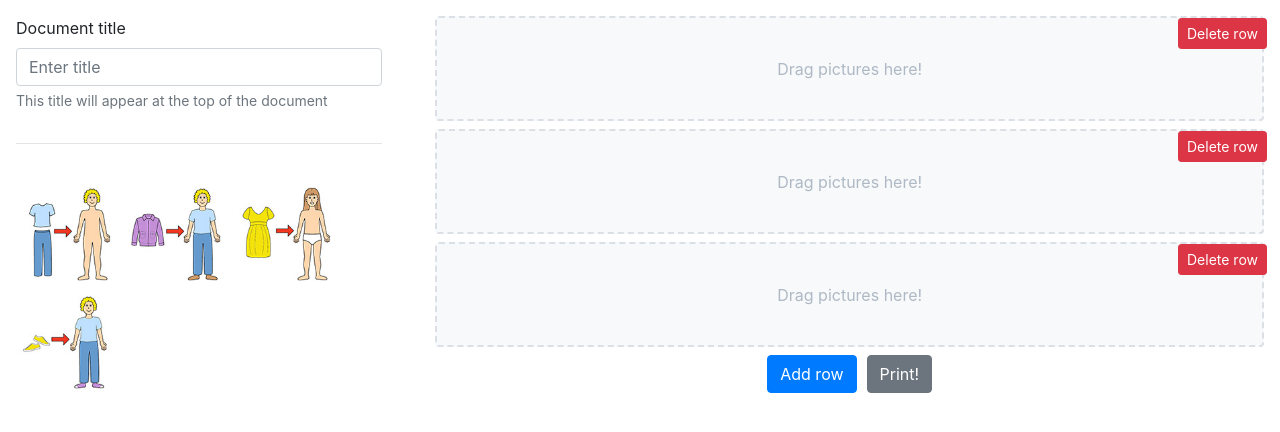
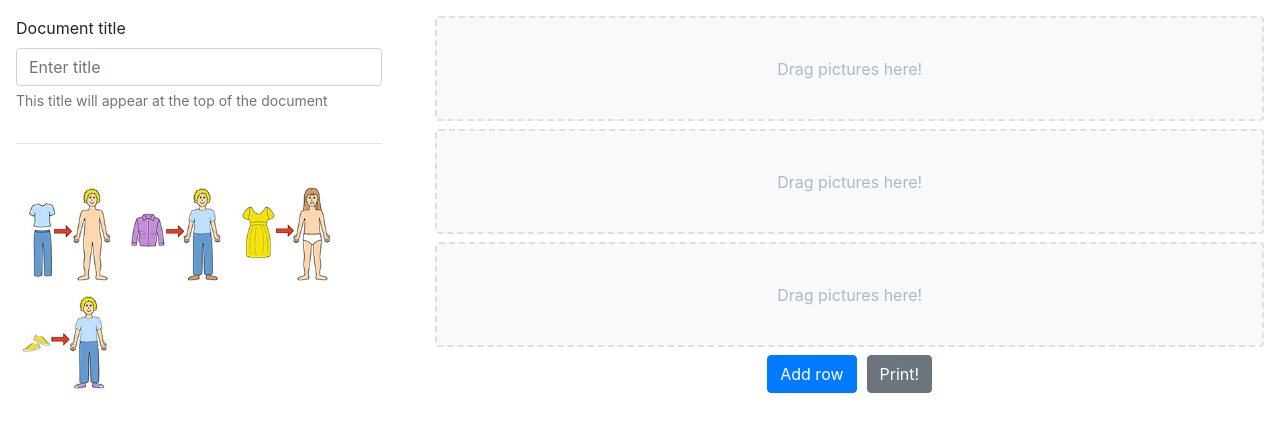
Before and after one commit to sanderha/picto-selector, a React (Create React App) app: page / in a window 1280 px wide. Shown: the top 432 px of the page. Built offline with nearby package versions, Linux system fonts and the light colour scheme.

Commit message:
fix some zind bug and remove row delete button

```diff
--- a/src/App.scss
+++ b/src/App.scss
@@ -57,7 +57,6 @@ $card-height: 100px;
     min-height: $card-height + 5px;
     border: none;
     transition: background-color .2s ease;
-    z-index: 0;
     &-col {
     }
     &__empty-text {
--- a/src/views/pictoDoc/DocRow.js
+++ b/src/views/pictoDoc/DocRow.js
@@ -7,7 +7,7 @@ import useRevealOnHover from '../../hooks/useRevealOnHover';
 
 
 export default function DocRow({ deleteMethod, deleteCardMethod, cards, row }) {
-    const { styleObj, handleHover, handleHoverLeave } = useRevealOnHover();
+    const { handleHover, handleHoverLeave } = useRevealOnHover();
 
     const hasCards = () => row.cardsIds.length;
 
@@ -53,13 +53,6 @@ export default function DocRow({ deleteMethod, deleteCardMethod, cards, row }) {
                                     {provided.placeholder}
                                     {!hasCards() && <div className="doc-row__empty-text">Drag pictures here!</div>}
                                 </Row>
-                                <Row>
-                                    <Col className="text-right">
-                                        <button onClick={() => deleteMethod(row.id)} className="btn-danger btn btn-sm doc-row-delete" style={styleObj}>
-                                            Delete row
-                                        </button>
-                                    </Col>
-                                </Row>
                             </div>
                         )
                     }}
```
